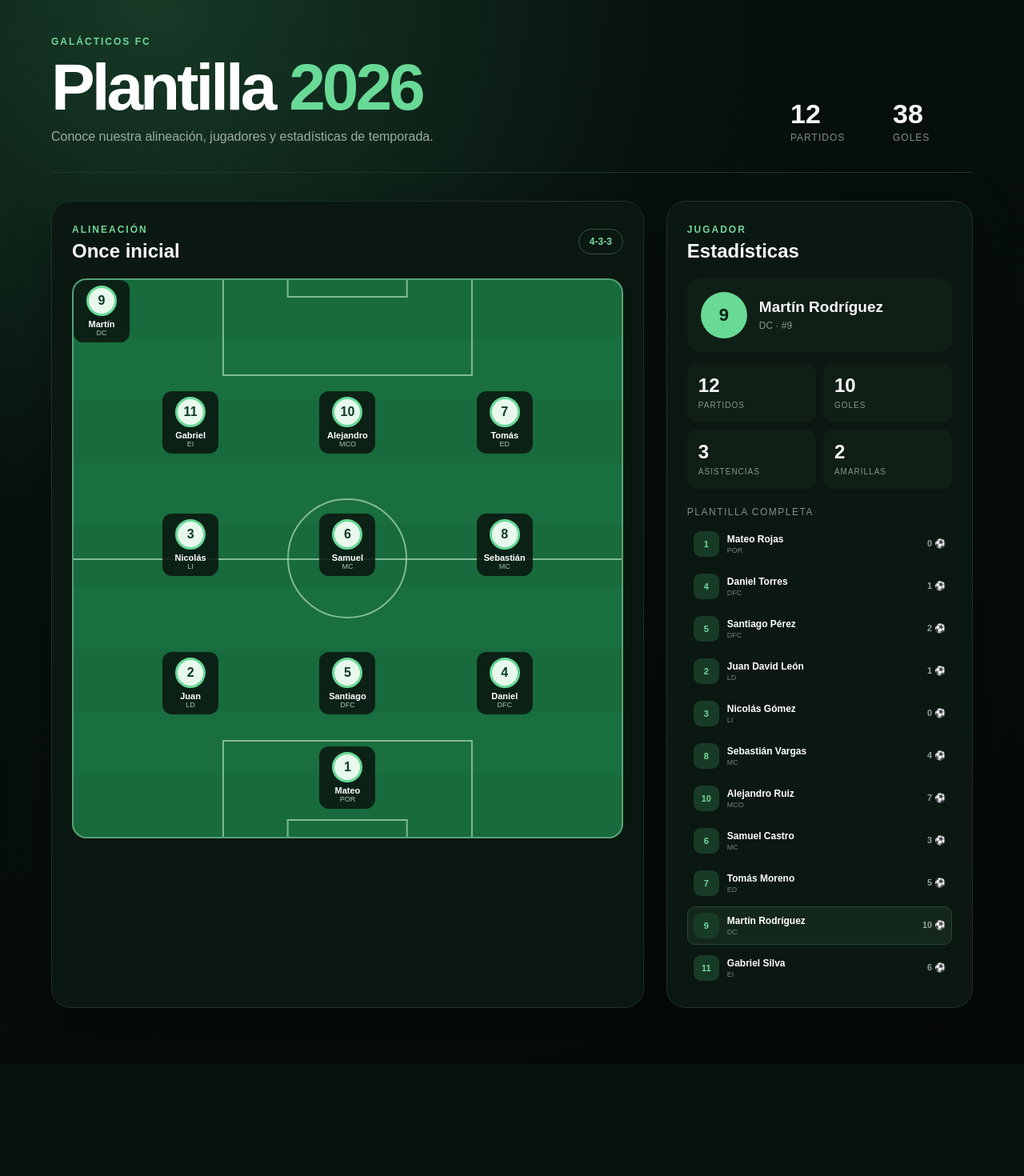
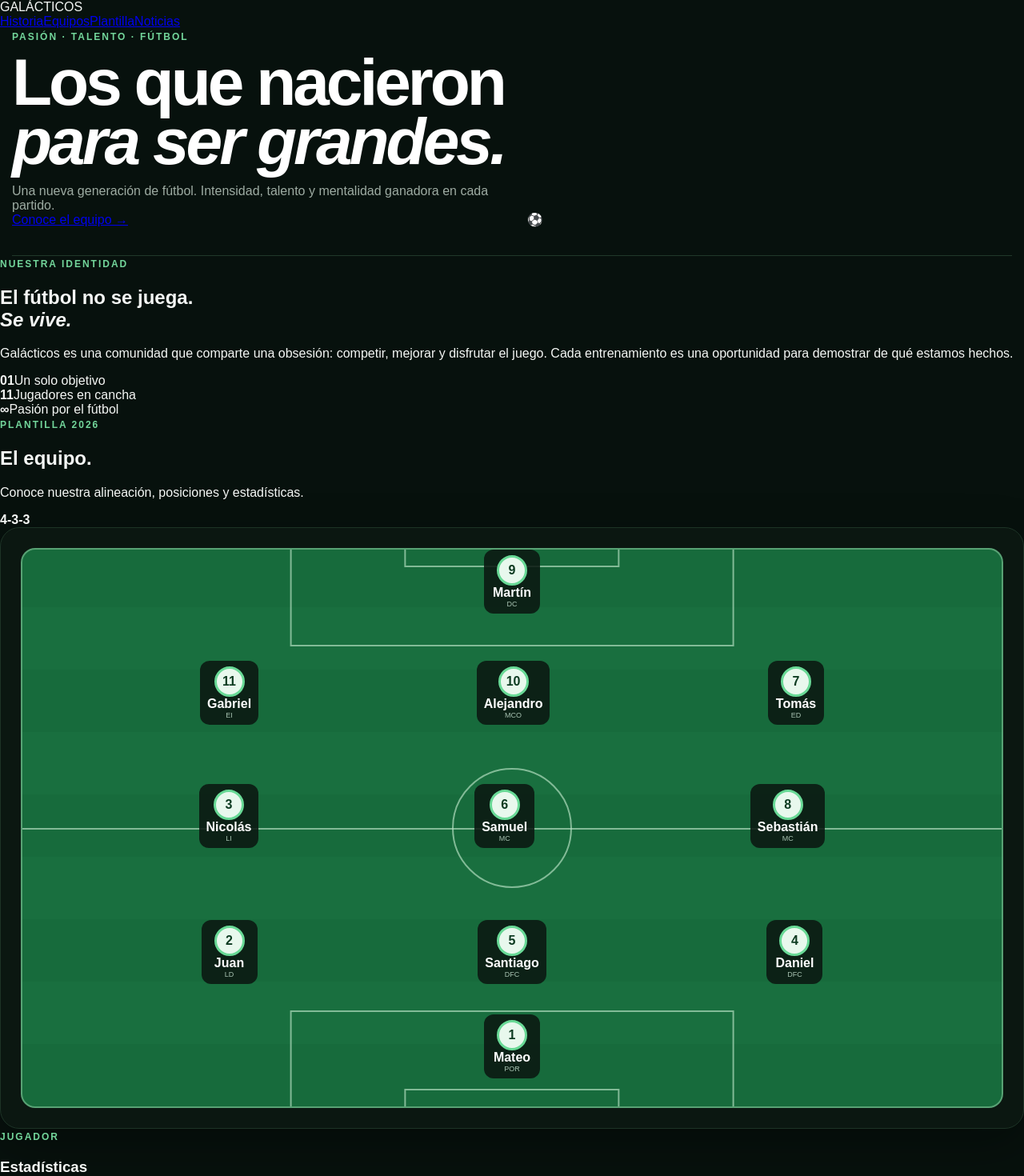
Before and after one commit to SebastianFajardo/Gal-cticos-, a Next.js app: page / in a window 1280 px wide. Shown: the top 1470 px of the page at 80% size. Before the commit the page ends 1330 px from the top, so only its background shows below. Built offline with nearby package versions, Linux system fonts and the light colour scheme.

Commit message:
feat: restore landing page and integrate player lineup

```diff
--- a/app/page.tsx
+++ b/app/page.tsx
@@ -16,54 +16,41 @@ const players = [
   { number: 11, name: 'Gabriel Silva', position: 'EI', matches: 11, goals: 6, assists: 7, yellow: 1 },
 ];
 
+type PlayerData = typeof players[number];
+
 export default function Home() {
-  const [selected, setSelected] = useState(players[9]);
+  const [selected, setSelected] = useState<PlayerData>(players[9]);
 
   return (
-    <main className="site">
-      <header className="hero">
-        <div>
-          <span className="eyebrow">GALÁCTICOS FC</span>
-          <h1>Plantilla <span>2026</span></h1>
-          <p>Conoce nuestra alineación, jugadores y estadísticas de temporada.</p>
+    <main>
+      <nav className="nav"><div className="logo">GALÁCTICOS</div><div className="links"><a href="#historia">Historia</a><a href="#equipos">Equipos</a><a href="#plantilla">Plantilla</a><a href="#noticias">Noticias</a></div></nav>
+
+      <section className="hero"><div className="heroContent"><span className="eyebrow">PASIÓN · TALENTO · FÚTBOL</span><h1>Los que nacieron<br/><em>para ser grandes.</em></h1><p>Una nueva generación de fútbol. Intensidad, talento y mentalidad ganadora en cada partido.</p><a className="button" href="#plantilla">Conoce el equipo →</a></div><div className="ball">⚽</div></section>
+
+      <section id="historia" className="intro"><span className="eyebrow">NUESTRA IDENTIDAD</span><h2>El fútbol no se juega.<br/><em>Se vive.</em></h2><p>Galácticos es una comunidad que comparte una obsesión: competir, mejorar y disfrutar el juego. Cada entrenamiento es una oportunidad para demostrar de qué estamos hechos.</p></section>
+
+      <section id="equipos" className="stats"><div><strong>01</strong><span>Un solo objetivo</span></div><div><strong>11</strong><span>Jugadores en cancha</span></div><div><strong>∞</strong><span>Pasión por el fútbol</span></div></section>
+
+      <section id="plantilla" className="squad-section">
+        <div className="squad-heading"><div><span className="eyebrow">PLANTILLA 2026</span><h2>El equipo.</h2><p>Conoce nuestra alineación, posiciones y estadísticas.</p></div><strong>4-3-3</strong></div>
+        <div className="squad-content">
+          <div className="pitch-card"><div className="pitch">
+            <div className="half-line"/><div className="center-circle"/><div className="goal top"/><div className="goal bottom"/>
+            <div className="row striker"><Player player={players[9]} onClick={setSelected}/></div>
+            <div className="row r1"><Player player={players[10]} onClick={setSelected}/><Player player={players[6]} onClick={setSelected}/><Player player={players[8]} onClick={setSelected}/></div>
+            <div className="row r2"><Player player={players[4]} onClick={setSelected}/><Player player={players[7]} onClick={setSelected}/><Player player={players[5]} onClick={setSelected}/></div>
+            <div className="row r3"><Player player={players[3]} onClick={setSelected}/><Player player={players[2]} onClick={setSelected}/><Player player={players[1]} onClick={setSelected}/></div>
+            <div className="row keeper"><Player player={players[0]} onClick={setSelected}/></div>
+          </div></div>
+          <aside className="player-panel"><span className="eyebrow">JUGADOR</span><h3>Estadísticas</h3><div className="profile"><div className="avatar">{selected.number}</div><div><strong>{selected.name}</strong><small>{selected.position} · #{selected.number}</small></div></div><div className="player-stats"><Stat label="Partidos" value={selected.matches}/><Stat label="Goles" value={selected.goals}/><Stat label="Asistencias" value={selected.assists}/><Stat label="Amarillas" value={selected.yellow}/></div><span className="list-label">PLANTILLA COMPLETA</span><div className="players-list">{players.map(p=><button className={selected.number===p.number?'player active':'player'} key={p.number} onClick={()=>setSelected(p)}><span className="shirt">{p.number}</span><span><b>{p.name}</b><small>{p.position}</small></span><i>{p.goals} ⚽</i></button>)}</div></aside>
         </div>
-        <div className="record"><strong>12</strong><span>Partidos</span></div>
-        <div className="record"><strong>38</strong><span>Goles</span></div>
-      </header>
+      </section>
 
-      <section className="content">
-        <div className="pitch-card">
-          <div className="section-title"><div><span>ALINEACIÓN</span><h2>Once inicial</h2></div><b>4-3-3</b></div>
-          <div className="pitch">
-            <div className="half-line" />
-            <div className="center-circle" />
-            <div className="goal top" /><div className="goal bottom" />
-            <Player player={players[9]} onClick={setSelected} />
-            <div className="row r1"><Player player={players[10]} onClick={setSelected} /><Player player={players[6]} onClick={setSelected} /><Player player={players[8]} onClick={setSelected} /></div>
-            <div className="row r2"><Player player={players[4]} onClick={setSelected} /><Player player={players[7]} onClick={setSelected} /><Player player={players[5]} onClick={setSelected} /></div>
-            <div className="row r3"><Player player={players[3]} onClick={setSelected} /><Player player={players[2]} onClick={setSelected} /><Player player={players[1]} onClick={setSelected} /></div>
-            <div className="row keeper"><Player player={players[0]} onClick={setSelected} /></div>
-          </div>
-        </div>
-
-        <aside className="panel">
-          <div className="section-title"><div><span>JUGADOR</span><h2>Estadísticas</h2></div></div>
-          <div className="profile"><div className="avatar">{selected.number}</div><div><h3>{selected.name}</h3><p>{selected.position} · #{selected.number}</p></div></div>
-          <div className="stats-grid">
-            <Stat label="Partidos" value={selected.matches} /><Stat label="Goles" value={selected.goals} /><Stat label="Asistencias" value={selected.assists} /><Stat label="Amarillas" value={selected.yellow} />
-          </div>
-          <div className="table-title">Plantilla completa</div>
-          <div className="players-list">{players.map((p) => <button className={selected.number === p.number ? 'player active' : 'player'} key={p.number} onClick={() => setSelected(p)}><span className="shirt">{p.number}</span><span><strong>{p.name}</strong><small>{p.position}</small></span><b>{p.goals} ⚽</b></button>)}</div>
-        </aside>
-      </section>
+      <section id="noticias" className="cta"><span className="eyebrow">GALÁCTICOS</span><h2>El próximo capítulo<br/>lo escribimos <em>juntos.</em></h2><a className="button" href="mailto:galacticos@example.com">Únete a nosotros →</a></section>
+      <footer><span>© 2026 GALÁCTICOS</span><span>Fútbol · Comunidad · Pasión</span></footer>
     </main>
   );
 }
 
-function Player({ player, onClick }: { player: typeof players[number]; onClick: (p: typeof players[number]) => void }) {
-  return <button className="pitch-player" onClick={() => onClick(player)}><span>{player.number}</span><strong>{player.name.split(' ')[0]}</strong><small>{player.position}</small></button>;
-}
-
-function Stat({ label, value }: { label: string; value: number }) {
-  return <div className="stat"><strong>{value}</strong><span>{label}</span></div>;
-}
+function Player({ player, onClick }: { player: PlayerData; onClick: (p: PlayerData) => void }) { return <button className="pitch-player" onClick={()=>onClick(player)}><span>{player.number}</span><b>{player.name.split(' ')[0]}</b><small>{player.position}</small></button>; }
+function Stat({ label, value }: { label: string; value: number }) { return <div><strong>{value}</strong><span>{label}</span></div>; }
```
